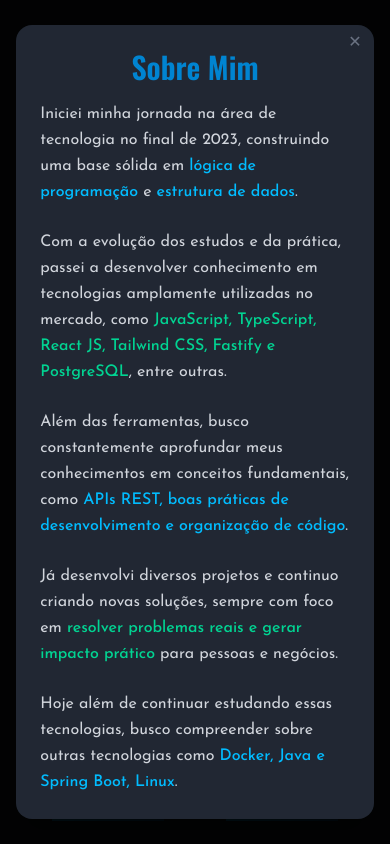
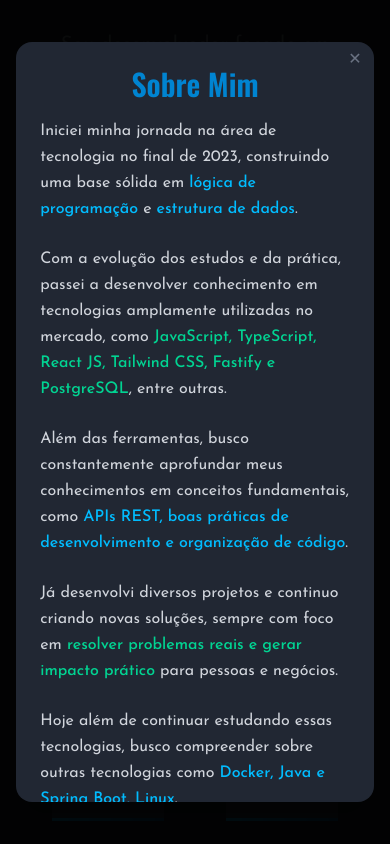
Before and after one commit to micaelsantoss/Meu-Portifolio, a React (Vite) app: page / in a window 390 px wide. Both pictures are taken after a click on the button "Mais Informações". Shown: the part 940-1784 px from the top of the page. Built offline with nearby package versions, Linux system fonts and the light colour scheme.

Commit message:
ajustando modal no mobile

```diff
--- a/src/components/ModalWindow/index.tsx
+++ b/src/components/ModalWindow/index.tsx
@@ -28,7 +28,7 @@
   if (!isOpen) return null;
 
   return (
-    <div className="fixed inset-0 z-50 flex items-center justify-center">
+    <div className="fixed inset-0 z-50 flex items-center justify-center ">
 
       {/* BACKDROP */}
       <div
@@ -39,7 +39,19 @@
       {/* MODAL */}
       <section
         className={clsx(
-          "relative bg-primaria rounded-2xl p-6 w-11/12 max-w-xl shadow-xl z-50",
+          `
+            relative
+            bg-primaria
+            rounded-2xl
+            p-6
+            w-11/12
+            max-w-xl
+            shadow-xl
+            z-50
+            max-h-[90vh]
+            overflow-y-auto
+            hide-scrollbar
+          `,
           className
         )}
       >
--- a/src/pages/home/index.tsx
+++ b/src/pages/home/index.tsx
@@ -362,16 +362,15 @@
             whileInView="visible"
             viewport={{ once:true, amount: 0.6 }}
           >Serviços</motion.h1>
-          <div
+          <motion.div
             className="grid md:grid-cols-2 gap-8"
-
+            variants={fadeLeft}
+            initial="hidden"
+            whileInView="visible"
+             viewport={{ once:true, amount: 0.6 }}
           >
             {services.map((service, index) => (
-              <motion.div
-                variants={fadeLeft}
-                initial="hidden"
-                whileInView="visible"
-                viewport={{ once:true, amount: 0.6 }}
+              <div
                 key={index}
                 className="relative bg-[#1b2130] rounded-xl p-8 border border-gray-700 overflow-hidden transition-all duration-500 hover:scale-105 "
                 style={{ color: service.color }}
@@ -383,9 +382,9 @@
                   {service.title}
                 </h3>
                 <p className="text-gray-300 z-10 relative">{service.description}</p>
-              </motion.div>
+              </div>
             ))}
-          </div>
+          </motion.div>
         </div>
       </section>
 
@@ -414,7 +413,7 @@
                 className="h-ful"
                 initial={{ opacity: 0, x: -100 }}
                 whileInView={{ opacity: 1, x: 0 }}
-                viewport={{ once: false }}
+                viewport={{ once: true }}
                 transition={{ duration: 0.6, ease: "easeOut" }}
               >
                 <ProjectCard key={project.id} project={project}/>
```
